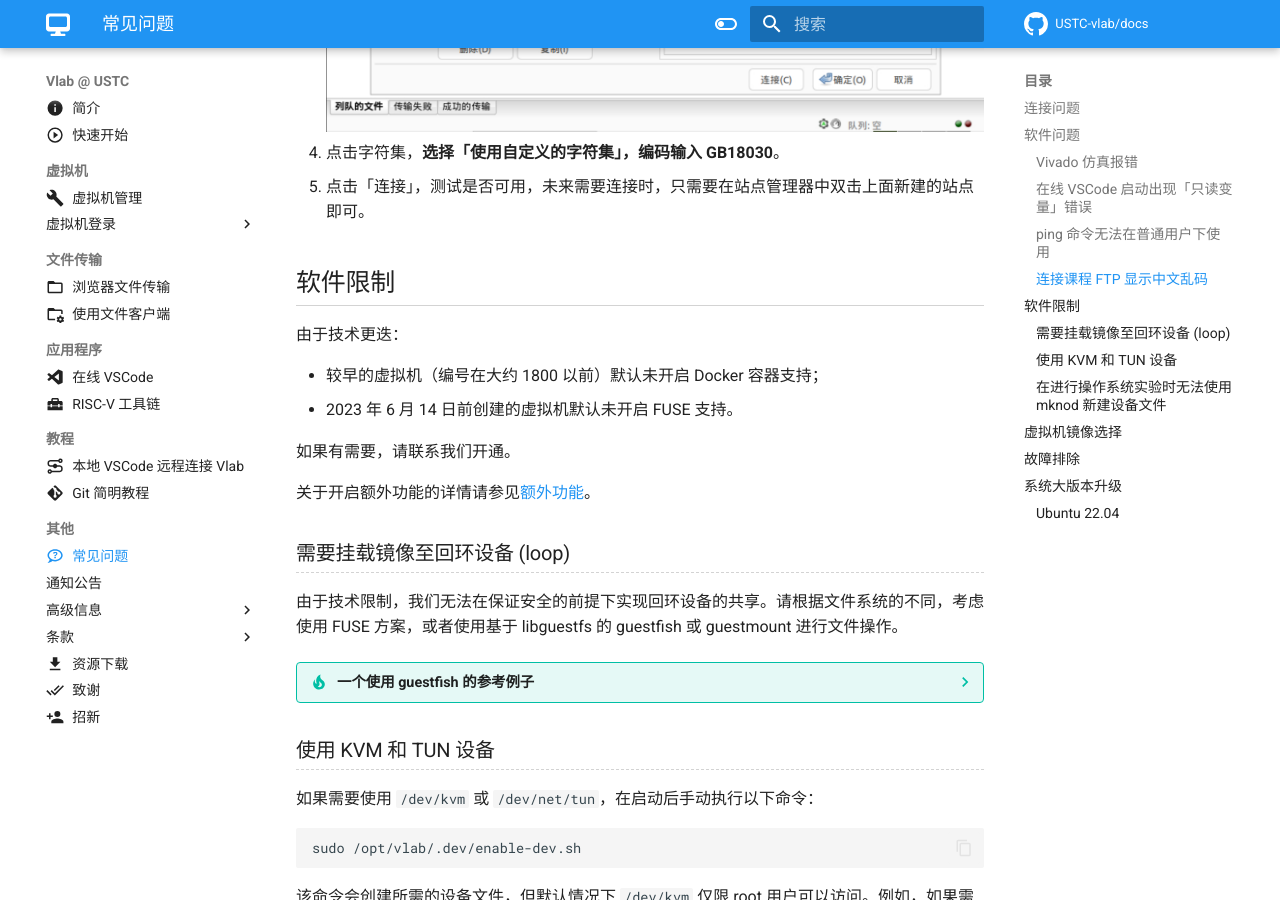
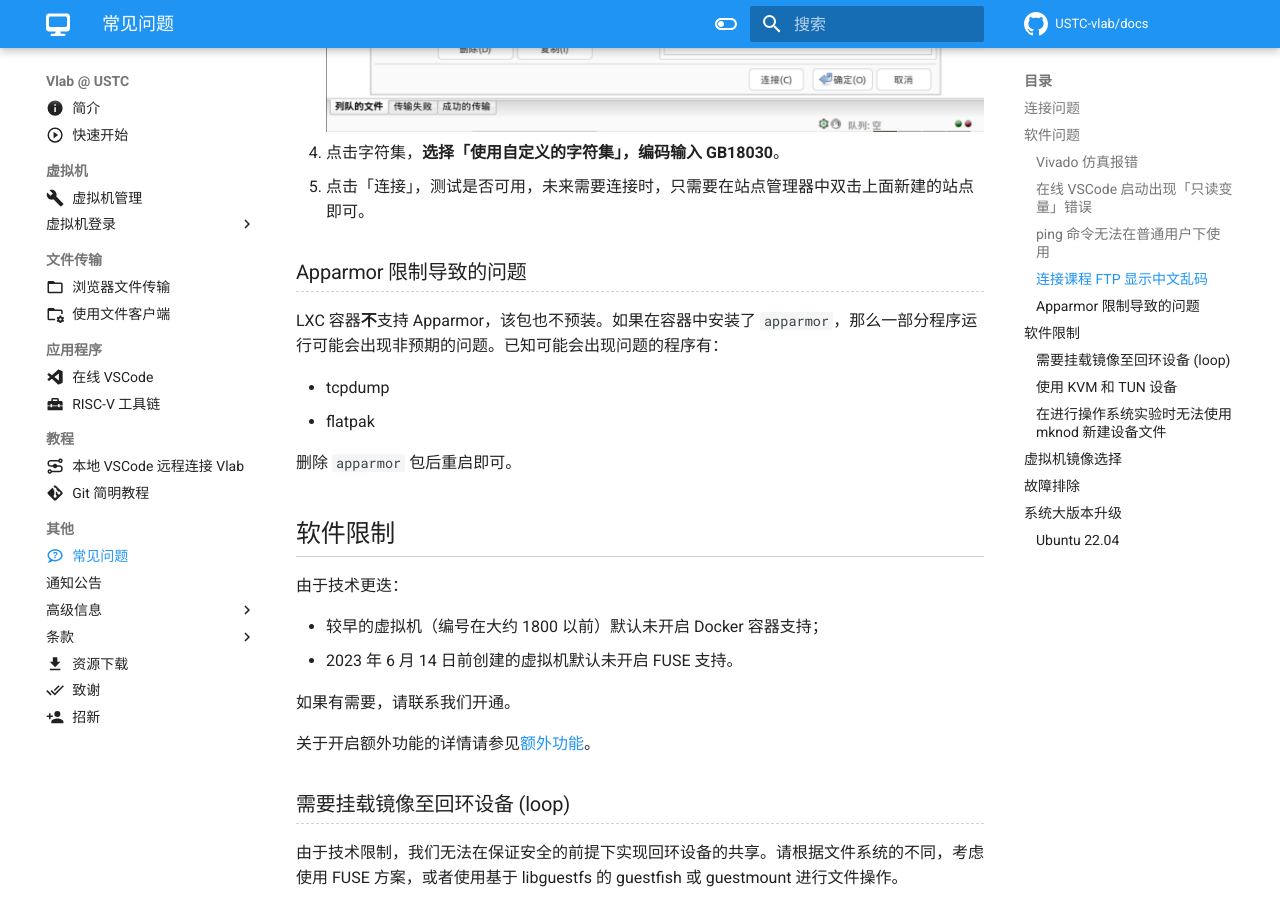
Before and after one commit to USTC-vlab/docs, an MkDocs documentation site: the page built from docs/faq.md, in a window 1280 px wide and 900 px high, scrolled down 4670 px. Built offline with MkDocs 1.6.1 and Material for MkDocs 9.7.7, drawn with Linux system fonts in a browser that asks for light colours; comment, search, counter and statistics services are not loaded.

Commit message:
faq: Apparmor

```diff
--- a/docs/faq.md
+++ b/docs/faq.md
@@ -154,6 +154,14 @@ Ubuntu 18.04 更新软件包后无法连接桌面
 4. 点击字符集，**选择「使用自定义的字符集」，编码输入 GB18030**。
 5. 点击「连接」，测试是否可用，未来需要连接时，只需要在站点管理器中双击上面新建的站点即可。
 
+### Apparmor 限制导致的问题 {#s-apparmor}
+
+LXC 容器**不**支持 Apparmor，该包也不预装。如果在容器中安装了 `apparmor`，那么一部分程序运行可能会出现非预期的问题。已知可能会出现问题的程序有：
+
+- tcpdump
+- flatpak
+
+删除 `apparmor` 包后重启即可。
 
 ## 软件限制 {#limits}
 
```
